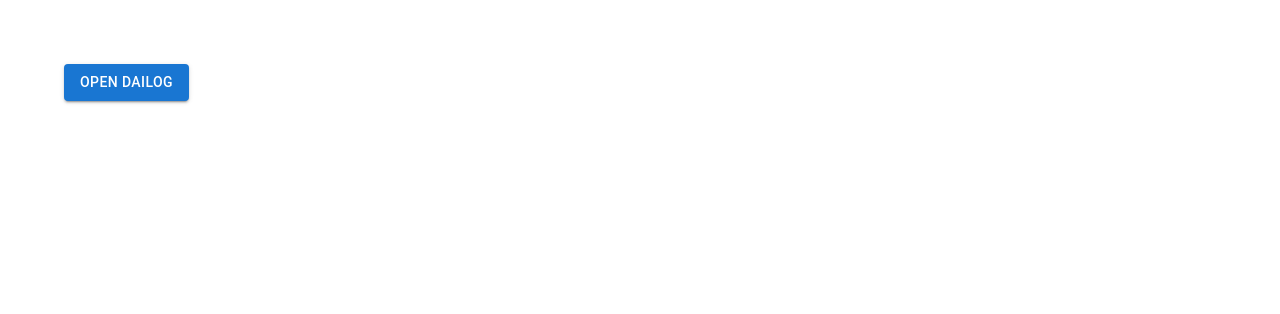
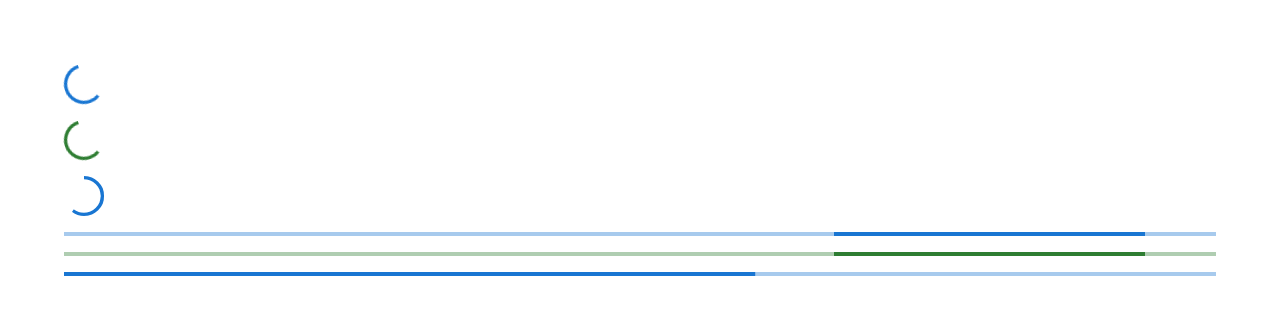
Before and after one commit to nuwan199044/react-material, a React (Create React App) app: page / in a window 1280 px wide. Shown: the top 314 px of the page. Built offline with nearby package versions, Linux system fonts and the light colour scheme.

Commit message:
Usage of Progress

```diff
--- a/src/App.tsx
+++ b/src/App.tsx
@@ -1,5 +1,6 @@
 import './App.css';
-import { MuiDialog } from './components/MuiDialog';
+import { MuiProgress } from './components/MuiProgress';
+// import { MuiDialog } from './components/MuiDialog';
 // import { MuiSnackbar } from './components/MuiSnackbar';
 // import { MuiAlert } from './components/MuiAlert';
 // import { MuiTable } from './components/MuiTable';
@@ -66,7 +67,8 @@
       {/* <MuiTable /> */}
       {/* <MuiAlert /> */}
       {/* <MuiSnackbar /> */}
-      <MuiDialog />
+      {/* <MuiDialog /> */}
+      <MuiProgress />
     </div>
   );
 }
--- /dev/null
+++ b/src/components/MuiProgress.tsx
@@ -0,0 +1,14 @@
+import { Stack, CircularProgress, LinearProgress } from "@mui/material";
+
+export const MuiProgress = () => {
+  return (
+    <Stack spacing={2}>
+      <CircularProgress />
+      <CircularProgress color='success' />
+      <CircularProgress variant='determinate' value={60} />
+      <LinearProgress />
+      <LinearProgress color='success' />
+      <LinearProgress variant='determinate' value={60} />
+    </Stack>
+  );
+};
```
